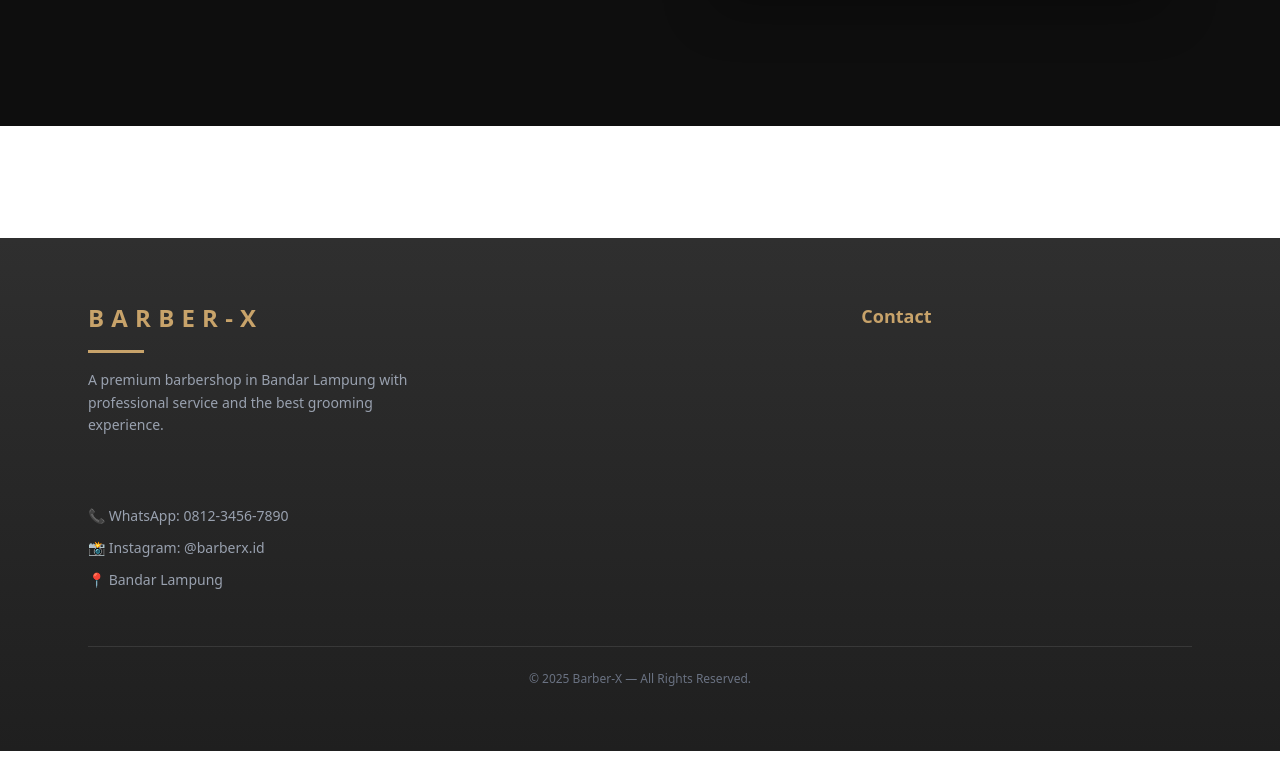
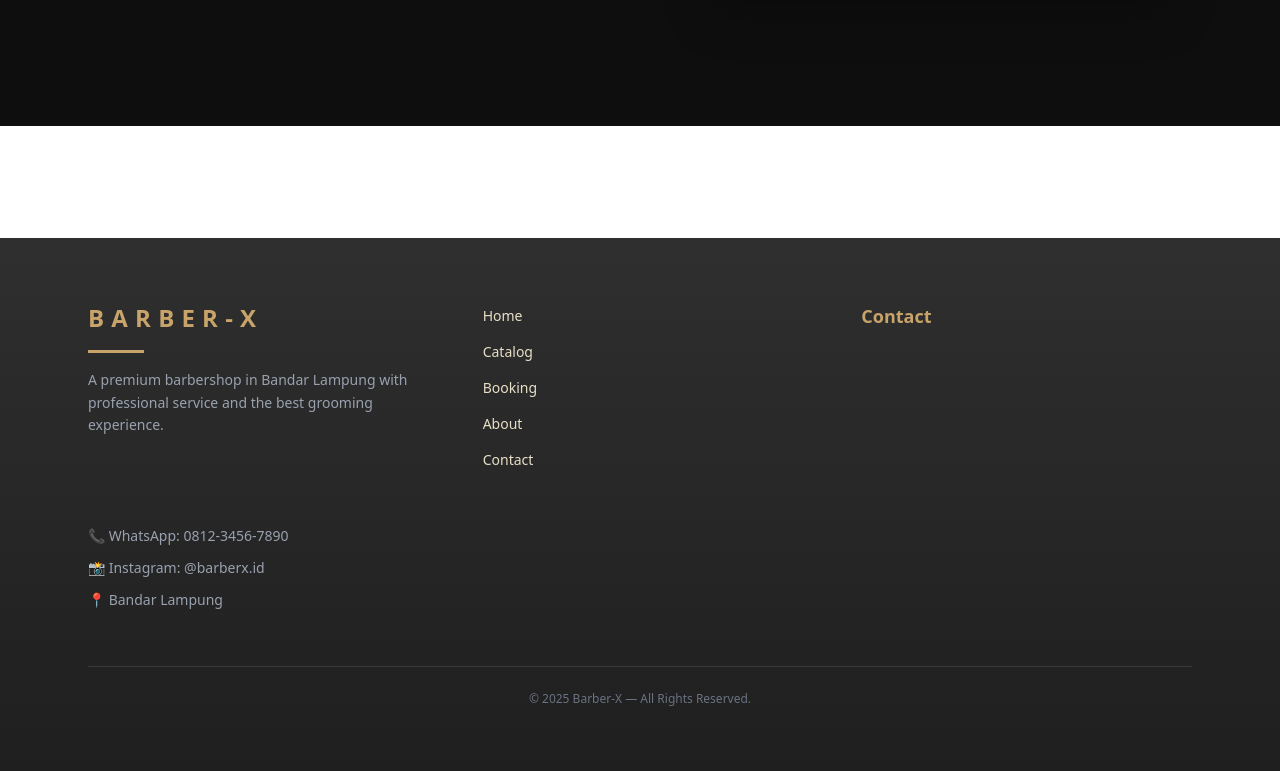
Before and after one commit to NaswaNovellia-23312014/Barber-x, a Next.js app in the folder web/: page / in a window 1280 px wide. Shown: the part 1236-2007 px from the top of the page. Built offline with nearby package versions, Linux system fonts and the light colour scheme.

Commit message:
menambahkan underline animasi pada menu footer

```diff
--- a/web/src/components/footer/Footer.tsx
+++ b/web/src/components/footer/Footer.tsx
@@ -31,8 +31,8 @@ export default function Footer() {
                   href={item.href}
                   className="group inline-flex items-center gap-2 hover:text-[#C8A36A] transition"
                 >
-
-
+                  <span className="w-0 h-[2px] bg-[#C8A36A] "></span>
+                  {item.name}
                 </Link>
               </li>
             ))}
```
